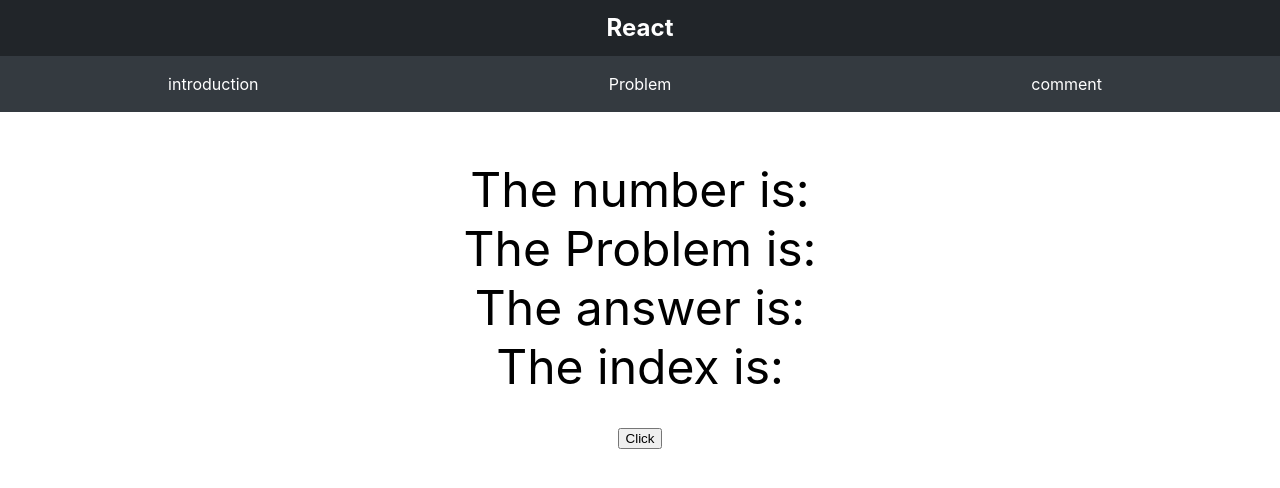
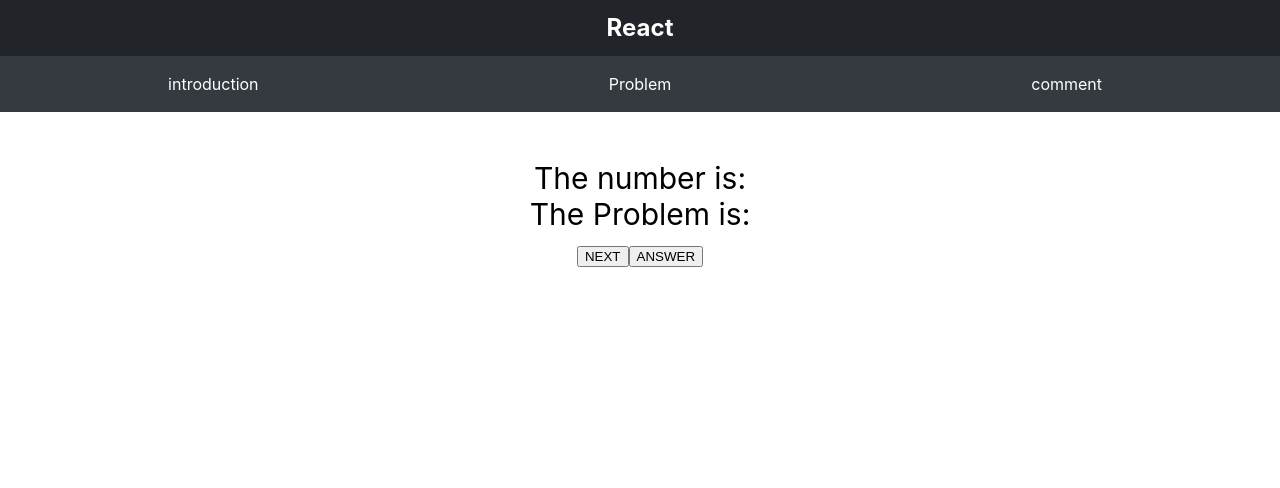
Before and after one commit to sojunghyun/reactCertificate, a React (Create React App) app: page / in a window 1280 px wide. Shown: the top 488 px of the page. Built offline with nearby package versions, Linux system fonts and the light colour scheme.

Commit message:
문제 답 Popup 창 구현

```diff
--- a/package.json
+++ b/package.json
@@ -5,6 +5,7 @@
   "dependencies": {
     "@material-ui/core": "^4.6.1",
     "components": "^0.1.0",
+    "confirm": "^0.1.1",
     "ejs": "^2.7.1",
     "express": "^4.17.1",
     "import": "0.0.6",
@@ -19,6 +20,7 @@
     "react-dom": "^16.9.0",
     "react-router": "^5.1.2",
     "react-scripts": "3.1.1",
+    "reactjs-popup": "^1.5.0",
     "redux": "^4.0.4",
     "styled-components": "^4.4.0"
   },
--- a/src/containers/Home.css
+++ b/src/containers/Home.css
@@ -1,5 +1,12 @@
+.text-item {
+    margin-top: 3rem;
+    font-size: 30px;
+    text-align: center;
+}
+
 .button-item {
     margin-top: 3rem;
     font-size: 3rem;
+    left: 2rem;
     text-align: center;
 }
--- a/src/containers/Home.js
+++ b/src/containers/Home.js
@@ -2,13 +2,11 @@
 import BigText from '../components/BigText';
 import {AuthContent, Input} from "../Auth";
 import List from './List';
+import './Home.css';
+import Popup from "reactjs-popup";
 
 const list = [
-  {
-  'num': 1,
-  'problem': 'test 문제1',
-  'answer': 'test 답1'
-},
+  {  'num': 1,  'problem': 'test 문제1',  'answer': 'test 답1'  },
   {
   'num': 2,
   'problem': 'test 문제2',
@@ -63,17 +61,21 @@
     this.searchList(list, rand)
   }
 
+  // onClickPopup(){
+  //   <Popup trigger={<button> Trigger</button>} position="right center">
+  //   <div>Popup content here !!</div>
+  //   </Popup>
+  // }
+
   render() {
     return (
-      <div className="button-item">
-
+      <div className="text-item">
         <div>The number is: {this.state.random}</div>
         <div>The Problem is: {this.state.result_problem}</div>
-        <div>The answer is: {this.state.result_answer}</div>
-        <div>The index is: {this.state.result_index}</div>
-
-        <button onClick={this.onChangeClick.bind(this)}>Click</button>
-
+        <button  onClick={this.onChangeClick.bind(this)}>NEXT</button>
+          <Popup trigger={<button> ANSWER</button>} position="right center">
+          <div>{this.state.result_answer}</div>
+          </Popup>
       </div>
 
     );
--- a/src/index.js
+++ b/src/index.js
@@ -4,7 +4,7 @@
 import Header from './components/Header';
 import App from './App';
 import Home from './containers/Home';
-import testhome from './containers/testhome';
+//import testhome from './containers/testhome';
 import Problem from './containers/Problem';
 import comment from './containers/comment';
 import './index.css';
--- a/src/server/app.js
+++ /dev/null
@@ -1,3 +0,0 @@
-const connect = require('./schemas');
-const app = express();
-connect();
```
Also changed, not shown: src/server/Servermodule.js (deleted, +0 -30 lines), src/server/route/user.js (deleted, +0 -15 lines), 1 other file (tests, documents, lock files or other folders).
